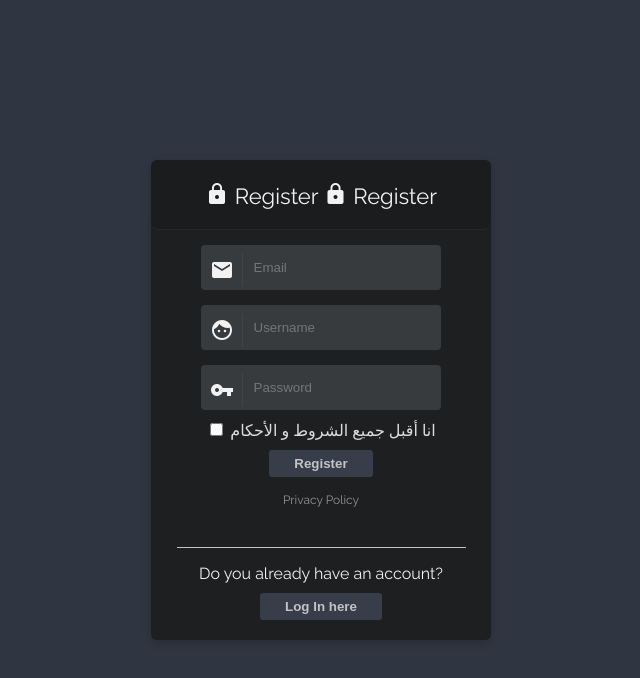
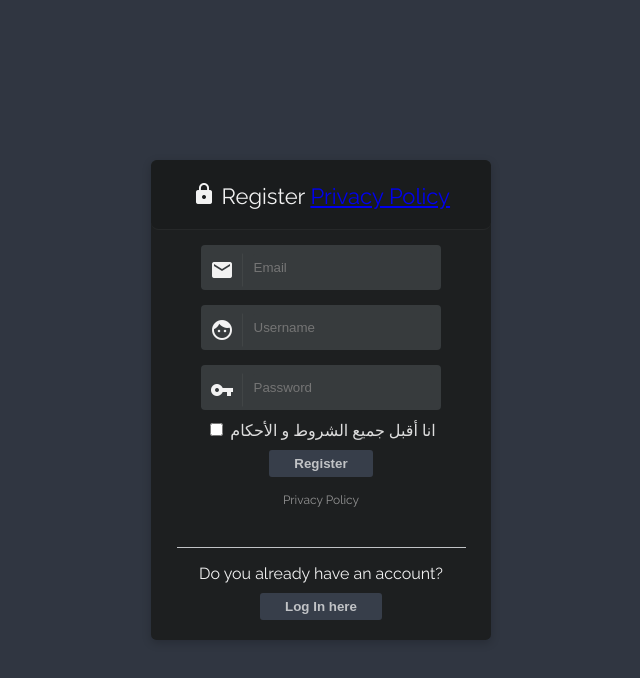
Before and after one commit to abduladn/aaaa, a plain HTML site: page register.html in a window 1280 px wide. Shown: the whole page, without its empty margins (319-959 px from the left). Drawn offline with Linux system fonts and the light colour scheme.

Commit message:
Update register.html

```diff
--- a/register.html
+++ b/register.html
@@ -19,7 +19,7 @@
     <div id="container-register">
         <div id="title">
             <i class="material-icons lock">lock</i> Register
-            <i class="material-icons lock">lock</i> Register
+            <a href="#">Privacy Policy</a>
 
         </div>
 
```
